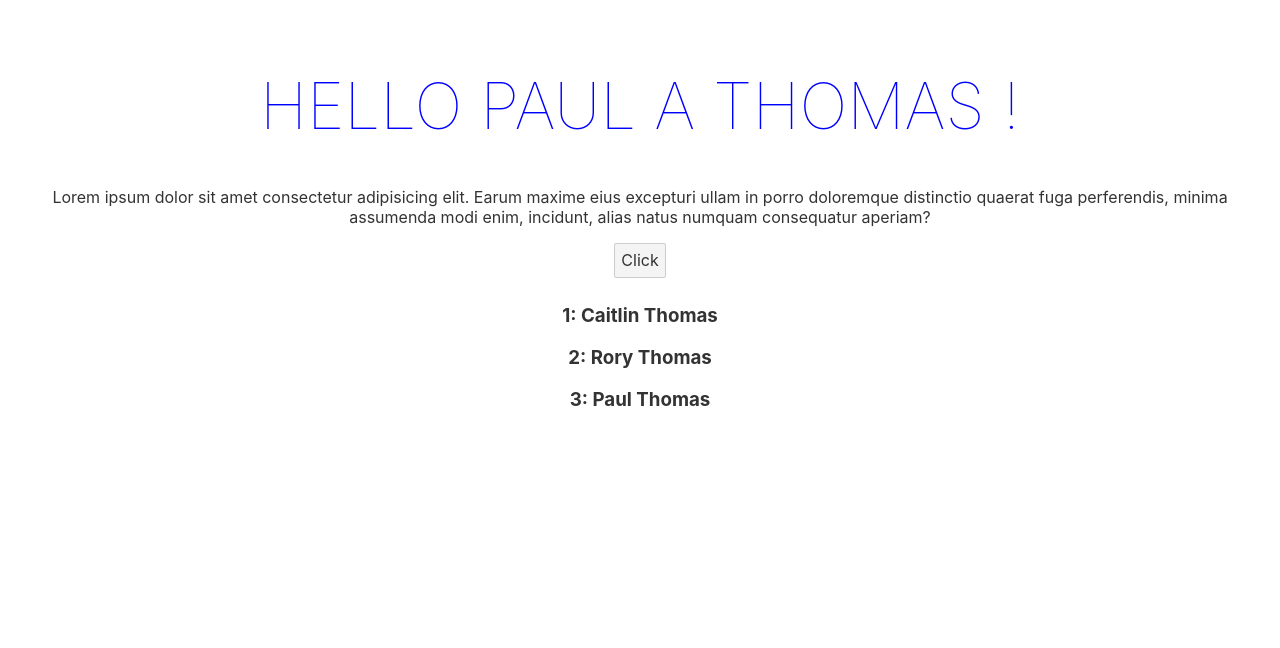
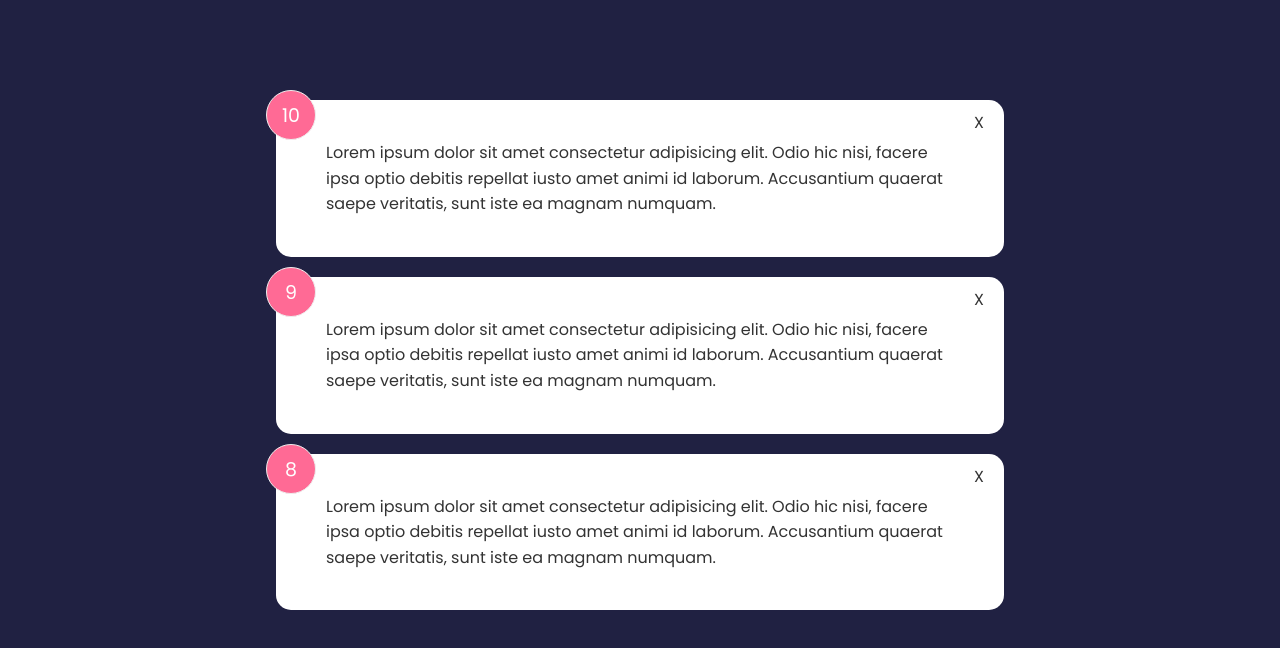
Before and after one commit to paulthomas2107/svelteWithTraversy, a Svelte app in the folder svelte-feedback-app/: page / in a window 1280 px wide. Shown: the top 648 px of the page. Built offline with nearby package versions, Linux system fonts and the light colour scheme.

Commit message:
More....

```diff
--- a/svelte-feedback-app/public/global.css
+++ b/svelte-feedback-app/public/global.css
@@ -1,63 +1,24 @@
-html, body {
-	position: relative;
-	width: 100%;
-	height: 100%;
+@import url('https://fonts.googleapis.com/css2?family=Poppins:wght@400;600;700&display=swap');
+
+* {
+  box-sizing: border-box;
+  margin: 0;
+  padding: 0;
 }
 
 body {
-	color: #333;
-	margin: 0;
-	padding: 8px;
-	box-sizing: border-box;
-	font-family: -apple-system, BlinkMacSystemFont, "Segoe UI", Roboto, Oxygen-Sans, Ubuntu, Cantarell, "Helvetica Neue", sans-serif;
+  font-family: 'Poppins', sans-serif;
+  background-color: #202142;
+  line-height: 1.6;
+  color: #fff;
 }
 
-a {
-	color: rgb(0,100,200);
-	text-decoration: none;
+ul {
+  list-style: none;
 }
 
-a:hover {
-	text-decoration: underline;
+.container {
+  max-width: 768px;
+  margin: 100px auto;
+  padding: 0 20px;
 }
-
-a:visited {
-	color: rgb(0,80,160);
-}
-
-label {
-	display: block;
-}
-
-input, button, select, textarea {
-	font-family: inherit;
-	font-size: inherit;
-	-webkit-padding: 0.4em 0;
-	padding: 0.4em;
-	margin: 0 0 0.5em 0;
-	box-sizing: border-box;
-	border: 1px solid #ccc;
-	border-radius: 2px;
-}
-
-input:disabled {
-	color: #ccc;
-}
-
-button {
-	color: #333;
-	background-color: #f4f4f4;
-	outline: none;
-}
-
-button:disabled {
-	color: #999;
-}
-
-button:not(:disabled):active {
-	background-color: #ddd;
-}
-
-button:focus {
-	border-color: #666;
-}
--- a/svelte-feedback-app/src/App.svelte
+++ b/svelte-feedback-app/src/App.svelte
@@ -1,75 +1,36 @@
 <script>
-  import { toggle_class } from 'svelte/internal';
 
-  let firstName = 'Paul A';
-  let lastName = 'Thomas';
-  let color = 'blue';
-  let showText = false;
-  let users = [
+
+import FeedbackList from './components/FeedbackList.svelte';
+
+  let feedback = [
 	{
-		id: "1",
-		name: "Caitlin Thomas"
+		id: 1,
+		rating: 10,
+		text: 'Lorem ipsum dolor sit amet consectetur adipisicing elit. Odio hic nisi, facere ipsa optio debitis repellat iusto amet animi id laborum. Accusantium quaerat saepe veritatis, sunt iste ea magnam numquam.'
 	},
 	{
-		id: "2",
-		name: "Rory Thomas"
+		id: 2,
+		rating: 9,
+		text: 'Lorem ipsum dolor sit amet consectetur adipisicing elit. Odio hic nisi, facere ipsa optio debitis repellat iusto amet animi id laborum. Accusantium quaerat saepe veritatis, sunt iste ea magnam numquam.'
 	},
 	{
-		id: "3",
-		name: "Paul Thomas"
-	},
+		id: 3,
+		rating: 8,
+		text: 'Lorem ipsum dolor sit amet consectetur adipisicing elit. Odio hic nisi, facere ipsa optio debitis repellat iusto amet animi id laborum. Accusantium quaerat saepe veritatis, sunt iste ea magnam numquam.'
+	}
   ]
 
-  $: name = firstName + ' ' + lastName;
 
-  const toggle = () => {
-    color = color === 'blue' ? 'red' : 'blue';
-    showText = !showText;
-	users = [...users, {id: "4", name: "Jim Cad"}]
-  };
+
 </script>
 
-<main>
-  <h1 style="color: {color};">Hello {name} !</h1>
-  {#if showText}
-    <p>
-      Visit the <a href="https://svelte.dev/tutorial">Svelte tutorial</a> to learn
-      how to build Svelte apps.
-    </p>
-  {:else}
-    <p>
-      Lorem ipsum dolor sit amet consectetur adipisicing elit. Earum maxime eius
-      excepturi ullam in porro doloremque distinctio quaerat fuga perferendis,
-      minima assumenda modi enim, incidunt, alias natus numquam consequatur
-      aperiam?
-    </p>
-  {/if}
-  <button on:click={toggle}>Click</button>
-
-  {#each users as user (user.id) }
-	<h3>{user.id}: {user.name}</h3>
-  {/each}
+<main class="container">
+  <FeedbackList feedback={feedback} />
 
 </main>
 
 <style>
-  main {
-    text-align: center;
-    padding: 1em;
-    max-width: 240px;
-    margin: 0 auto;
-  }
 
-  h1 {
-    color: #ff3e00;
-    text-transform: uppercase;
-    font-size: 4em;
-    font-weight: 100;
-  }
 
-  @media (min-width: 640px) {
-    main {
-      max-width: none;
-    }
-  }
 </style>
--- /dev/null
+++ b/svelte-feedback-app/src/components/Card.svelte
@@ -0,0 +1,14 @@
+    <div class="card">
+        <slot></slot>
+    </div>
+
+    <style>
+        .card {
+            background-color: white;
+            color: #333;
+            border-radius: 15px;
+            padding: 40px 50px;
+            margin: 20px 0;
+            position: relative;
+        }
+    </style>
--- /dev/null
+++ b/svelte-feedback-app/src/components/FeedbackItem.svelte
@@ -0,0 +1,40 @@
+<script>
+    import Card from './Card.svelte'
+    export let item
+</script>
+
+<Card>
+    <div class="num-display">
+        {item.rating}
+    </div>
+    <div class="close">X</div>
+    <p class="text-display">
+        {item.text}
+    </p>
+</Card>
+
+<style>
+    .num-display {
+      position: absolute;
+      top: -10px;
+      left: -10px;
+      width: 50px;
+      height: 50px;
+      background: #ff6a95;
+      color: #fff;
+      border: 1px #eee solid;
+      border-radius: 50%;
+      padding: 10px;
+      text-align: center;
+      font-size: 19px;
+    }
+
+    .close {
+      position: absolute;
+      top: 10px;
+      right: 20px;
+      cursor: pointer;
+      background: none;
+      border: none;
+    }
+  </style>
--- /dev/null
+++ b/svelte-feedback-app/src/components/FeedbackList.svelte
@@ -0,0 +1,10 @@
+<script>
+    import FeedbackItem from './FeedbackItem.svelte';
+    export let feedback = []
+
+
+</script>
+
+{#each feedback as fb (fb.id)}
+    <FeedbackItem item={fb} />
+{/each}
```
